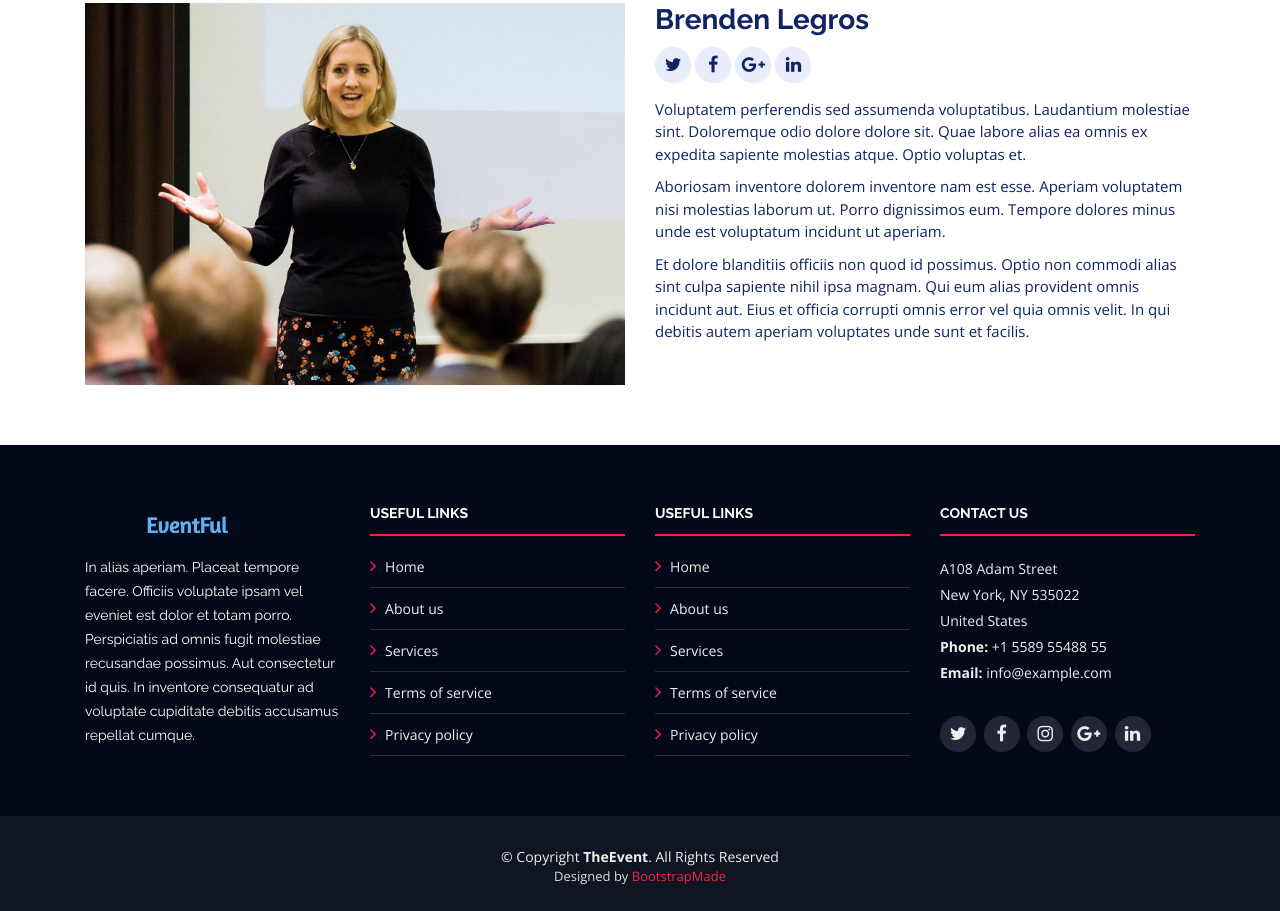
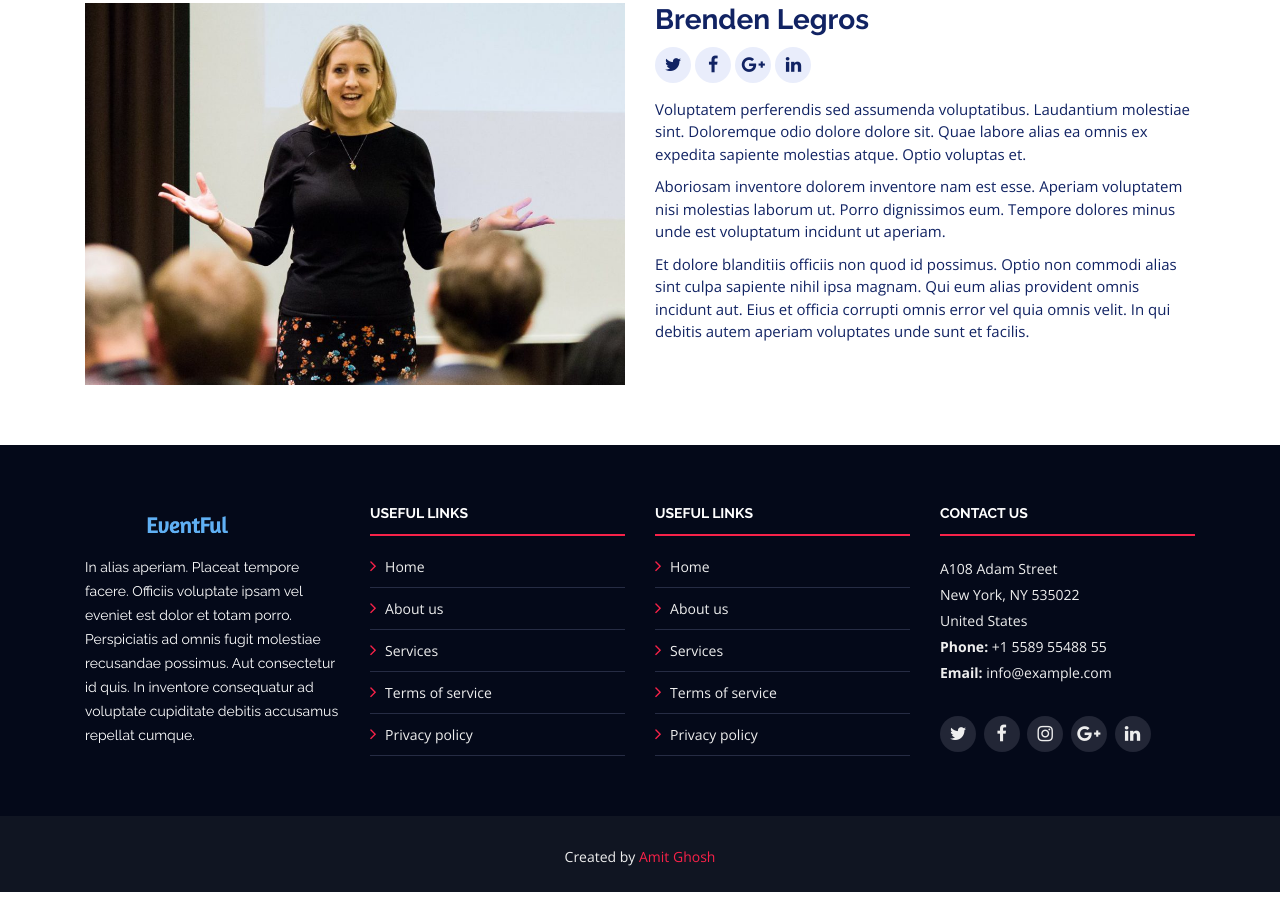
Before and after one commit to maverickamit/landingpage, a plain HTML site: page speaker-details.html in a window 1280 px wide. Shown: the part 287-1198 px from the top of the page. Drawn offline with nearby package versions, Linux system fonts and the light colour scheme.

Commit message:
small bugfix

```diff
--- a/speaker-details.html
+++ b/speaker-details.html
@@ -3,7 +3,7 @@
 
 <head>
   <meta charset="utf-8">
-  <title>TheEvent - Bootstrap Event Template</title>
+  <title>EventFul</title>
   <meta content="width=device-width, initial-scale=1.0" name="viewport">
   <meta content="" name="keywords">
   <meta content="" name="description">
@@ -27,12 +27,7 @@
   <!-- Main Stylesheet File -->
   <link href="css/style.css" rel="stylesheet">
 
-  <!-- =======================================================
-    Theme Name: TheEvent
-    Theme URL: https://bootstrapmade.com/theevent-conference-event-bootstrap-template/
-    Author: BootstrapMade.com
-    License: https://bootstrapmade.com/license/
-  ======================================================= -->
+
 </head>
 
 <body>
@@ -169,18 +164,12 @@
 
     <div class="container">
       <div class="copyright">
-        &copy; Copyright <strong>TheEvent</strong>. All Rights Reserved
-      </div>
-      <div class="credits">
-        <!--
-          All the links in the footer should remain intact.
-          You can delete the links only if you purchased the pro version.
-          Licensing information: https://bootstrapmade.com/license/
-          Purchase the pro version with working PHP/AJAX contact form: https://bootstrapmade.com/buy/?theme=TheEvent
-        -->
-        Designed by <a href="https://bootstrapmade.com/">BootstrapMade</a>
+        Created by <a href="https://amit-ghosh.com/portfolio/">Amit Ghosh</a>      </div>
+
+
       </div>
     </div>
+
   </footer><!-- #footer -->
 
   <a href="#" class="back-to-top"><i class="fa fa-angle-up"></i></a>
```
Also changed, not shown: css/style.css (+1 -6 lines), contactform/Readme.txt (deleted).
